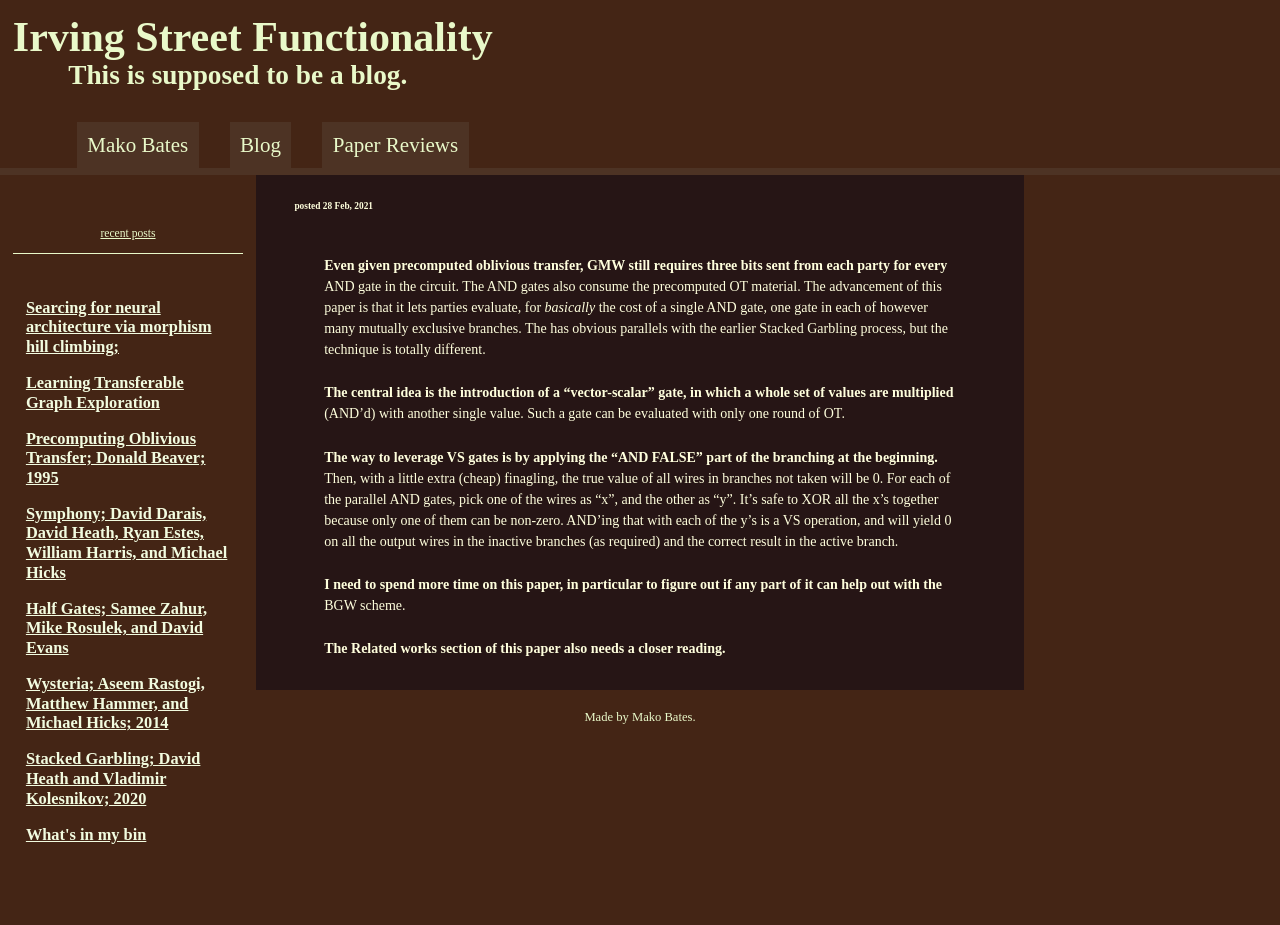
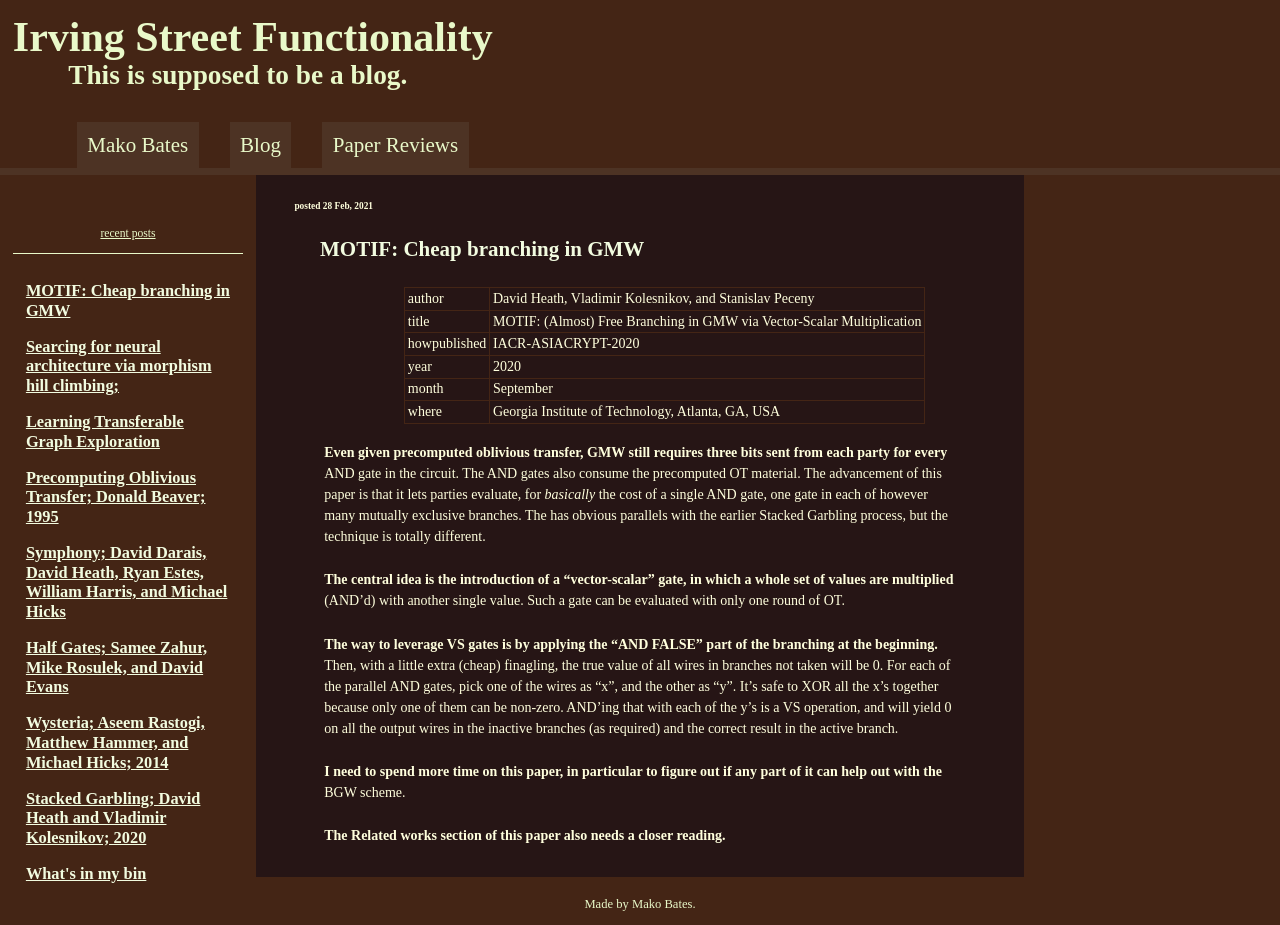
Before and after one commit to ShapeOfMatter/Mako-Bates, a Jekyll site: the page built from _papers/2021-02-28-motif-Heath-kolesnikov-peceny.md, in a window 1280 px wide. Built offline with Jekyll 4.4.1, drawn with Linux system fonts in a browser that asks for light colours; before the commit the page ends 900 px from its top, so only the background shows below that.

Commit message:
2021-02-28-motif-Heath-kolesnikov-peceny.md

```diff
--- a/_papers/2021-02-28-motif-Heath-kolesnikov-peceny.md
+++ b/_papers/2021-02-28-motif-Heath-kolesnikov-peceny.md
@@ -1,5 +1,5 @@
 ---
-title: MOTIF: Cheap branching in GMW
+title: "MOTIF: Cheap branching in GMW"
 date: 2021-02-28
 tags:
   - GMW
```
